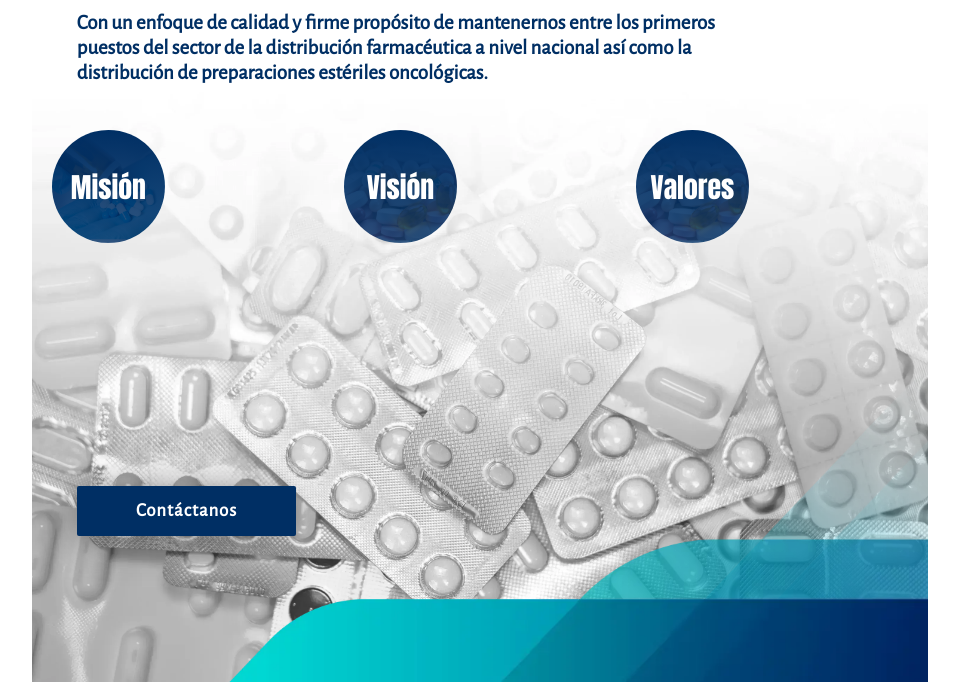
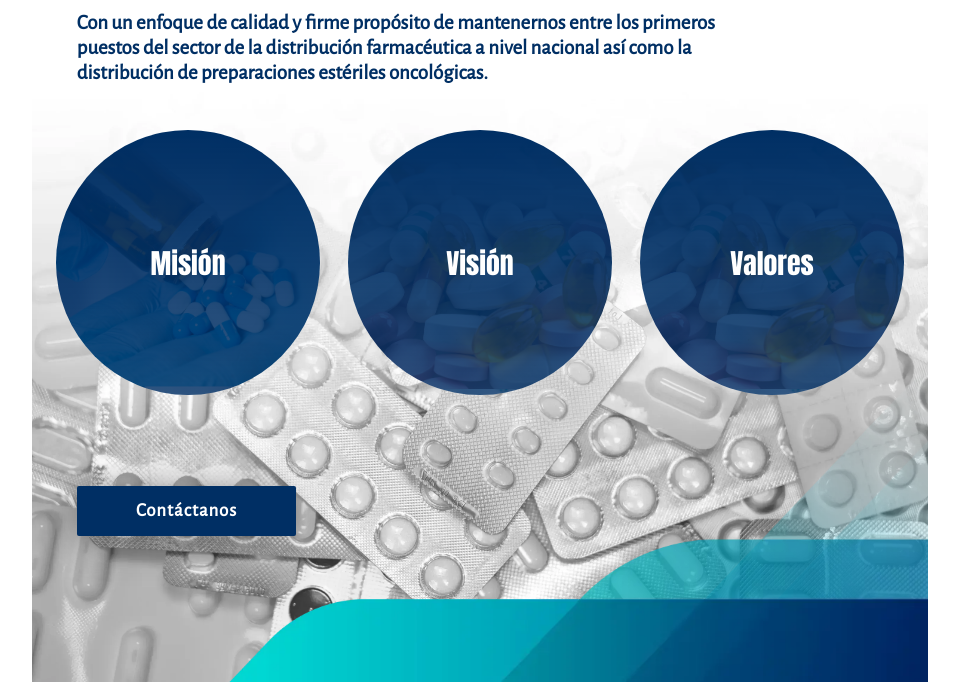
Before and after one commit to AngelJostar/Farmasoma, a PHP site: page / in a window 1280 px wide. Shown: the part 882-1564 px from the top of the page, without its empty margins (160-1119 px from the left). Run offline with PHP 8.4, Linux system fonts and the light colour scheme; some libraries are stand-ins or nearby versions.

Commit message:
commit all new 12

```diff
--- a/css/style.css
+++ b/css/style.css
@@ -823,8 +823,8 @@ img {
     background-position: center center;
     background-size: 100%;
     border-radius: 50%;
-    height: calc(10em + 1vw);
-    width: calc(10em + 1vw);
+    height: 48%;
+    width: 97%;
     display: flex;
     align-items: center;
     justify-content: center;
@@ -835,8 +835,8 @@ img {
     background-position: center center;
     background-size: 100%;
     border-radius: 50%;
-    height: calc(10em + 1vw);
-    width: calc(10em + 1vw);
+    height: 48%;
+    width: 97%;
     display: flex;
     align-items: center;
     justify-content: center;
@@ -847,8 +847,8 @@ img {
     background-position: center center;
     background-size: 100%;
     border-radius: 50%;
-    height: calc(10em + 1vw);
-    width: calc(10em + 1vw);
+    height: 48%;
+    width: 97%;
     display: flex;
     align-items: center;
     justify-content: center;
@@ -859,3 +859,8 @@ img {
     top: 67%;
     left: 5%;
 }
+
+.centrar-a {
+    display: flex;
+    justify-content: center;
+}
--- a/index.php
+++ b/index.php
@@ -49,17 +49,17 @@
         </main>
         <div class="contenedor-propositos">
             <div class="propositos-grid">
-                <a href="/propositos">
+                <a href="/propositos" class="centrar-a">
                     <div class="fondo-mision backgroud-image">
                         <p>Misión</p>
                     </div>
                 </a>
-                <a href="/propositos">
+                <a href="/propositos" class="centrar-a">
                     <div class="fondo-vision">
                         <p>Visión</p>
                     </div>
                 </a>
-                <a href="/propositos">
+                <a href="/propositos" class="centrar-a">
                     <div class="fondo-valores">
                         <p>Valores</p>
                     </div>
```
